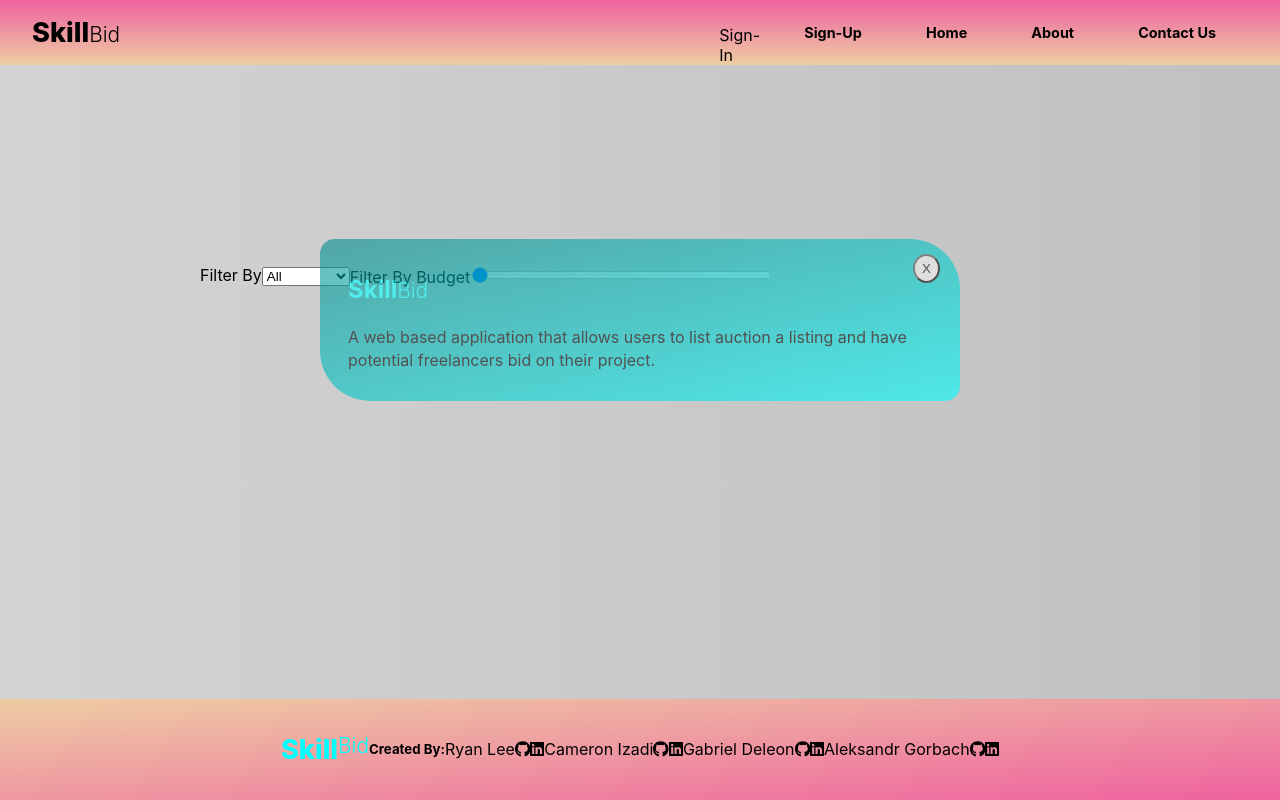
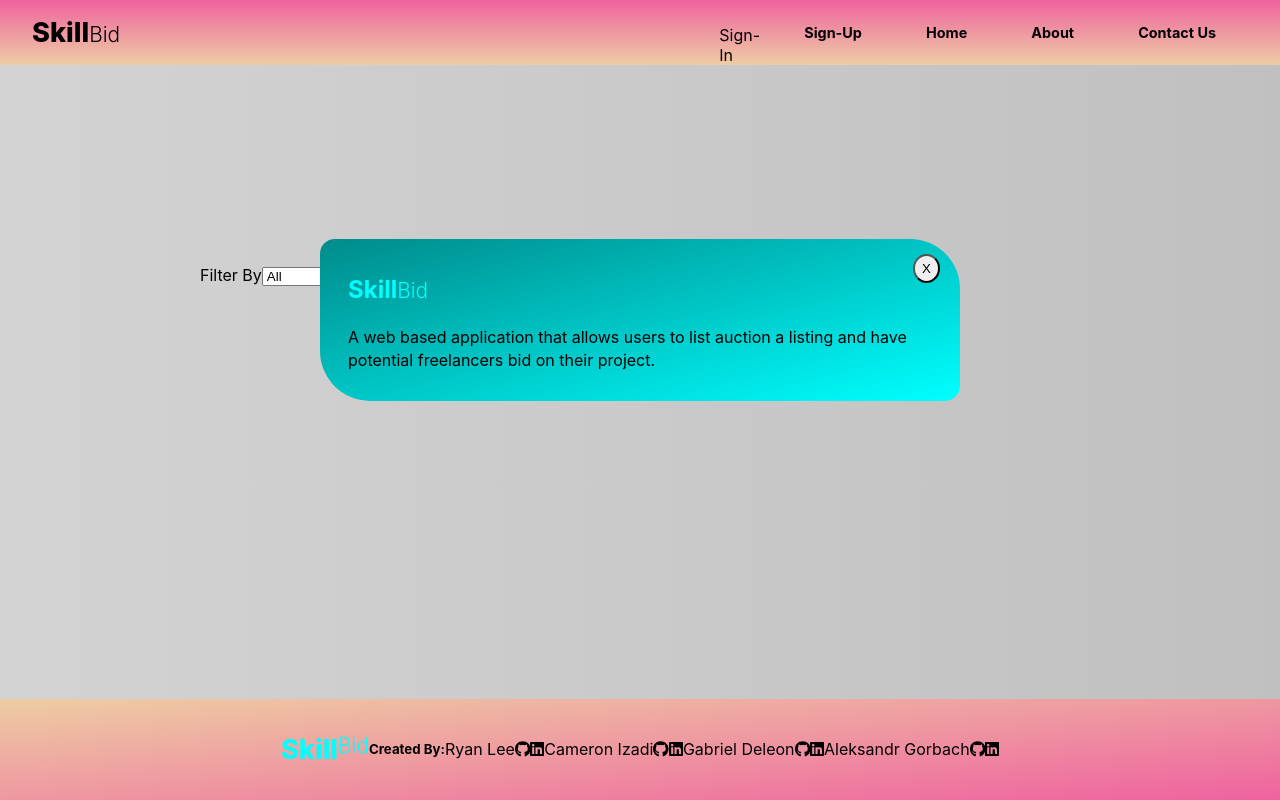
Before and after one commit to Deleon06/Skill-Bid, a React (Create React App) app in the folder client/: page / in a window 1280 px wide. Both pictures are taken after a click on the element "About". Built offline with nearby package versions, Linux system fonts and the light colour scheme; no server answers.

Commit message:
modal opacity & ani fix | bid

```diff
--- a/client/src/components/Bid/Bid.jsx
+++ b/client/src/components/Bid/Bid.jsx
@@ -13,6 +13,7 @@ export default function Bid() {
             <label></label>
             <input className="bid-input" placeholder="Bid" type="number" value={bid} required onChange={(e) => setBid(e.target.valueAsNumber)}/>
             <input className="bid-btn" type="submit" value="Confirm Bid" />
+            <h1>{bid}</h1>
         </form>
     )
 }
--- a/client/src/components/Modal-About/Modal-About.jsx
+++ b/client/src/components/Modal-About/Modal-About.jsx
@@ -1,4 +1,6 @@
 import React, {useState} from "react";
+import AOS from "aos";
+import "aos/dist/aos.css";
 import "./Modal.css";
 
 export default function About() {
@@ -19,7 +21,7 @@ export default function About() {
             <div onClick={toggleAbout} className="about">About</div>
 
             {about && (
-                <div className="modal">
+                <div data-aos="fade-up-left" data-aos-duration="1000" className="modal">
                     <div onClick={toggleAbout} className="overlay"></div>
                     <div className="modal-content">
                         <h2>Skill<span>Bid</span></h2>
--- a/client/src/components/Modal-About/Modal.css
+++ b/client/src/components/Modal-About/Modal.css
@@ -30,7 +30,7 @@ body.active-modal {
     border-radius: 3px;
     max-width: 600px;
     min-width: 300px;
-    opacity: 60%;
+    /* opacity: 60%; */
     border-radius: 15px 50px;
 }
 
```
